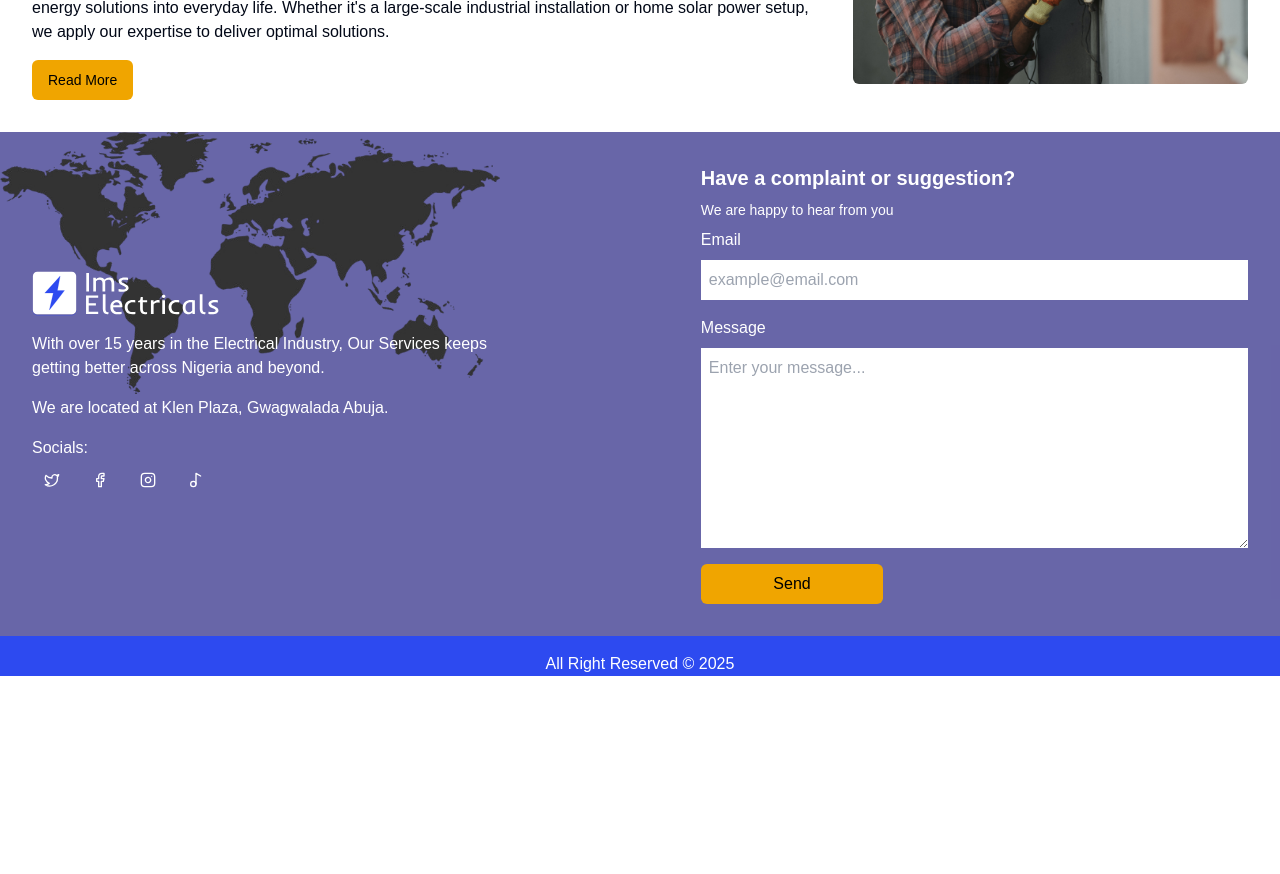
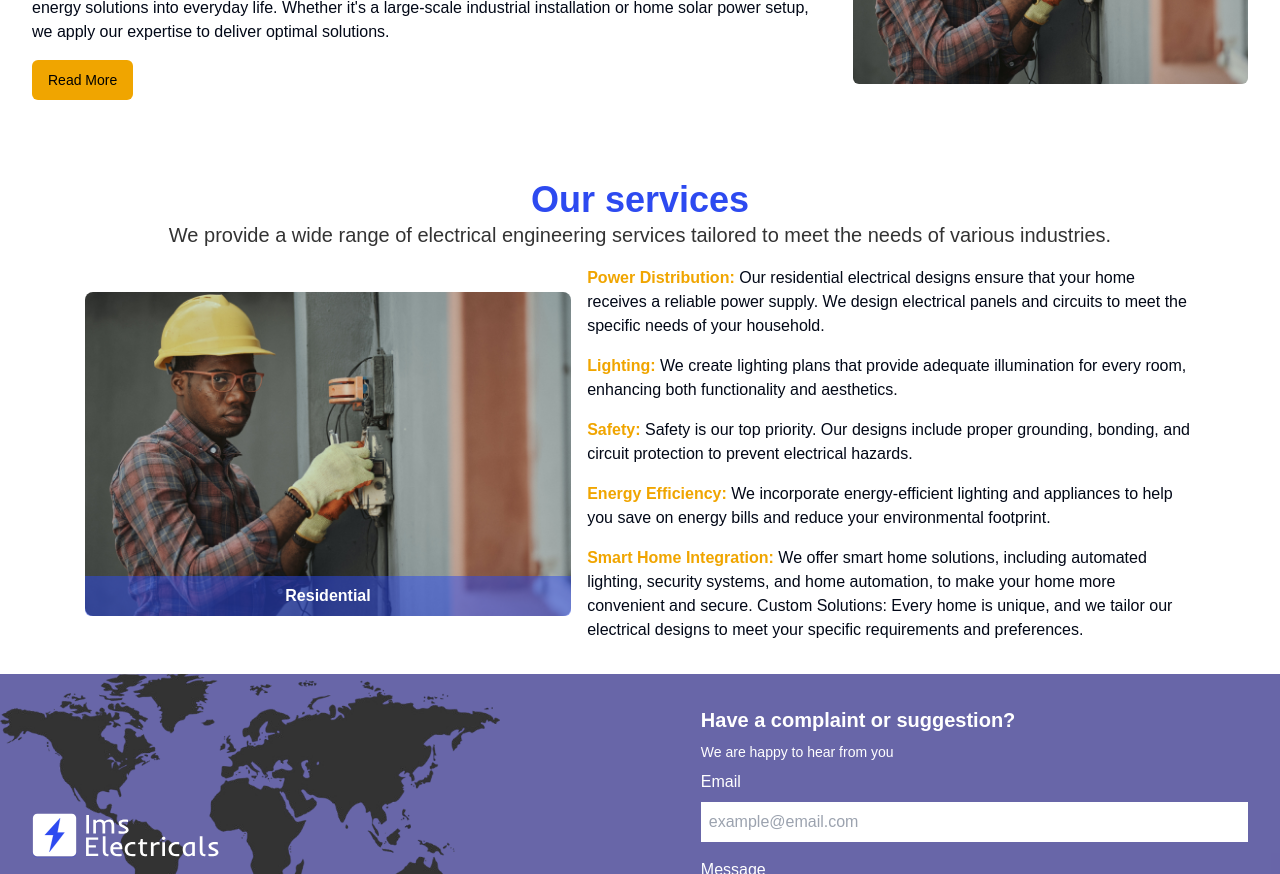
Before and after one commit to Yusuf-Najeeb/ims-new, a Next.js app: page / in a window 1280 px wide. Shown: the part 1180-2054 px from the top of the page. Before the commit the page ends 1856 px from the top, so only its background shows below. Built offline with nearby package versions, Linux system fonts and the light colour scheme.

Commit message:
Initialized: Service section

```diff
--- a/app/page.tsx
+++ b/app/page.tsx
@@ -2,11 +2,13 @@
 
 import Hero from "@/components/home/hero";
 import AboutUs from "@/components/home/aboutUs";
+import OurServices from "@/components/home/ourServices";
 export default function Home() {
   return (
     <main>
       <Hero />
       <AboutUs />
+      <OurServices />
     </main>
   );
 }
--- a/components/home/hero.tsx
+++ b/components/home/hero.tsx
@@ -11,7 +11,7 @@ export default function Hero() {
       <div className="absolute inset-0 bg-[#F0A500]/10"></div>
       <div className="text-[#F5F5F5] relative z-30">
         <h1 className="text-3xl sm:text-4xl md:text-5xl lg:text-6xl font-bold lg:w-2/3 sm:leading-normal">
-          Experience the future of engineering excellence
+          Empowering Innovation in Electrical Engineering...
         </h1>
         <p className="my-4 lg:w-2/3 text-xl sm:text-2xl sm:leading-normal">
           Elevate your projects with our visionary electrical engineering
--- /dev/null
+++ b/components/home/ourServices.tsx
@@ -0,0 +1,76 @@
+import Image from "next/image";
+import Engineer from "../../public/engineer.jpg";
+
+export default function OurServices() {
+  return (
+    <section className="gap-x-8 gap-y-4 py-8 px-4 sm:px-8">
+      <div className="my-4">
+        <h2 className="text-[#2D4AF0] text-2xl md:text-4xl font-bold leading-normal text-center">
+          Our services
+        </h2>
+        <p className="text-xl text-[#333] text-center sm:leading-normal">
+          We provide a wide range of electrical engineering services tailored to
+          meet the needs of various industries.
+        </p>
+      </div>
+      <div className="flex flex-col md:flex-row items-center justify-center gap-4">
+        <div className="w-full md:w-[40%]">
+          <figure className="w-full h-full relative">
+            <Image
+              src={Engineer.src}
+              alt=""
+              width={100}
+              height={100}
+              className="w-full h-full block rounded-lg"
+            />
+            <figcaption className="absolute bottom-0 inset-x-0 bg-[#2D4AF0]/50 hover:bg-[#0ABFBC]/50 p-2 rounded-b-md transition">
+              <h3 className="text-center font-semibold text-white">
+                Residential
+              </h3>
+            </figcaption>
+          </figure>
+        </div>
+
+        <div className="w-full md:w-[50%]">
+          <ul className="flex flex-col gap-y-4">
+            <li>
+              <span className="font-semibold text-[#F0A500]">
+                Power Distribution:
+              </span>{" "}
+              Our residential electrical designs ensure that your home receives
+              a reliable power supply. We design electrical panels and circuits
+              to meet the specific needs of your household.
+            </li>
+            <li>
+              <span className="font-semibold text-[#F0A500]">Lighting:</span> We
+              create lighting plans that provide adequate illumination for every
+              room, enhancing both functionality and aesthetics.
+            </li>
+            <li>
+              <span className="font-semibold text-[#F0A500]">Safety:</span>{" "}
+              Safety is our top priority. Our designs include proper grounding,
+              bonding, and circuit protection to prevent electrical hazards.
+            </li>
+            <li>
+              <span className="font-semibold text-[#F0A500]">
+                Energy Efficiency:
+              </span>{" "}
+              We incorporate energy-efficient lighting and appliances to help
+              you save on energy bills and reduce your environmental footprint.
+            </li>
+            <li>
+              <span className="font-semibold text-[#F0A500]">
+                Smart Home Integration:
+              </span>{" "}
+              We offer smart home solutions, including automated lighting,
+              security systems, and home automation, to make your home more
+              convenient and secure. Custom Solutions: Every home is unique, and
+              we tailor our electrical designs to meet your specific
+              requirements and preferences.
+            </li>
+          </ul>
+        </div>
+      </div>
+    </section>
+  );
+}
```
